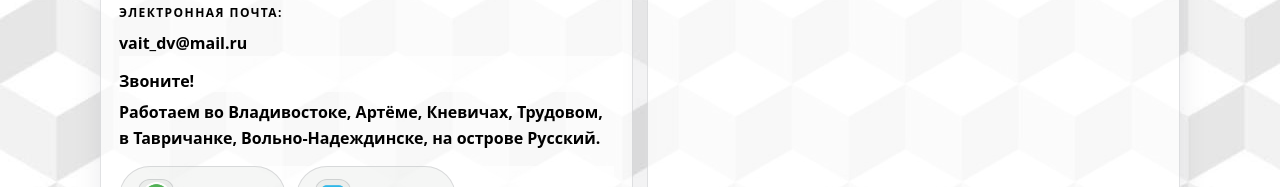
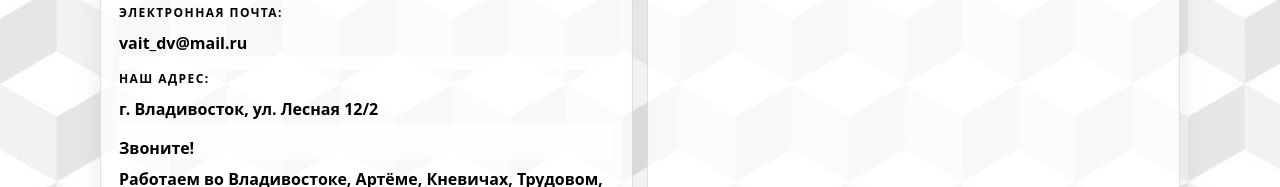
Before and after one commit to AndreyLyulekin/Bondarenko, a Next.js app: page / in a window 1280 px wide. Shown: the part 3423-3610 px from the top of the page. Built offline with nearby package versions, Linux system fonts and the light colour scheme.

Commit message:
try new bgs

```diff
--- a/src/app/page.module.css
+++ b/src/app/page.module.css
@@ -158,7 +158,7 @@
 
 .about {
   padding: 64px 0;
-  background-image: linear-gradient(rgba(0, 0, 0, 0.4), rgba(0, 0, 0, 0.4)), url('../../public/photo_2026-03-06_15-14-00.jpg');
+  background-image: linear-gradient(rgba(0, 0, 0, 0.4), rgba(0, 0, 0, 0.4)), url('../../public/ChatGPT Image 20 мар. 2026 г., 16_25_41.png');
   background-position: center;
   background-repeat: no-repeat;
   background-size: cover;
--- a/src/app/page.tsx
+++ b/src/app/page.tsx
@@ -246,13 +246,18 @@ export default function Page() {
                 </p>
 
                 <div style={{ height: 14 }} />
+                <p className={styles.kicker}>{c.contactsSection.address}</p>
+                <p className={styles.muted}>
+                  {c.contacts.address}
+                </p>
+
+                <div style={{ height: 14 }} />
                 <div className={styles.priceName}>{c.contacts.ctaCall}</div>
                 <p
                   className={styles.muted}
                   style={{ marginTop: 8 }}>
                   {c.contacts.cities}
                 </p>
-
                 <div style={{ display: 'flex', gap: 10, marginTop: 14, flexWrap: 'wrap' }}>
                   {c.contacts.social.map((s) => (
                     <a
--- a/src/content/site.ru.json
+++ b/src/content/site.ru.json
@@ -22,6 +22,7 @@
     "email": "vait_dv@mail.ru",
     "ctaCall": "Звоните!",
     "cities": "Работаем во Владивостоке, Артёме, Кневичах, Трудовом, в Тавричанке, Вольно-Надеждинске, на острове Русский.",
+    "address": "г. Владивосток, ул. Лесная 12/2",
     "social": [
       {
         "label": "WhatsApp",
@@ -216,7 +217,8 @@
     "id": "contacts",
     "title": "Контакты",
     "phonesTitle": "Телефоны:",
-    "emailTitle": "Электронная почта:"
+    "emailTitle": "Электронная почта:",
+    "address": "Наш адрес:"
   },
   "ui": {
     "menuOpen": "Открыть меню",
```
Also changed, not shown: 1 other file (tests, documents, lock files or other folders).
